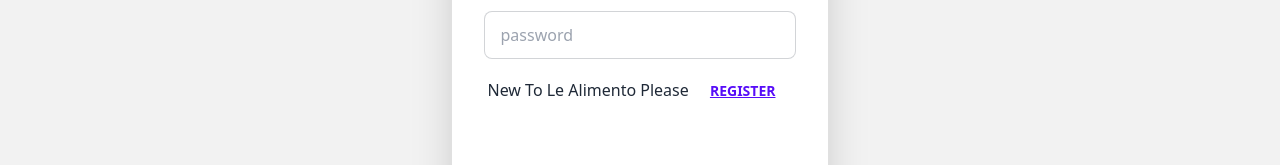
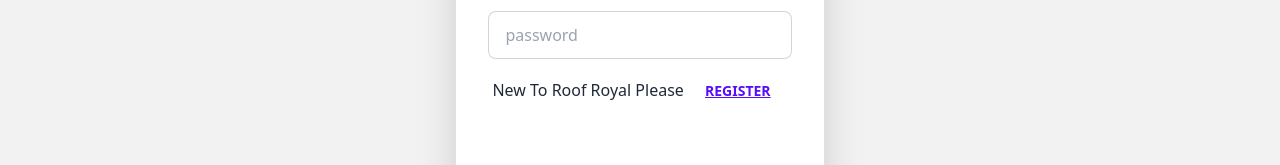
Before and after one commit to hasan-fahad/Chef-Recipe-Hunter, a React (Vite) app: page /login in a window 1280 px wide. Shown: the part 293-458 px from the top of the page. Built offline with nearby package versions, Linux system fonts and the light colour scheme; no server answers.

Commit message:
register page

```diff
--- a/src/Pages/Login.jsx
+++ b/src/Pages/Login.jsx
@@ -74,7 +74,7 @@
                         </label>
                         <input type="password" placeholder="password" name='password' className="input input-bordered" required/>
                         <label className="label">
-                            <p>New To Le Alimento Please <Link to='/register'><button className="btn btn-link">Register</button></Link></p>
+                            <p>New To Roof Royal Please <Link to='/register'><button className="btn btn-link">Register</button></Link></p>
                         </label>
                         </div>
                             <p className='text-red-800'>{error}</p>
```
